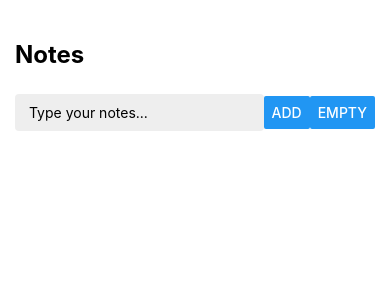
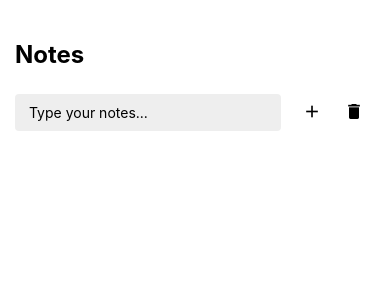
Before and after one commit to Paulsonr/Learning_React_Native, a React Native app: screen / in a window 390 px wide. Shown: the top 300 px of the page. Built offline with nearby package versions, Linux system fonts and the light colour scheme.

Commit message:
Optimized some code

```diff
--- a/Components/NotesInput.jsx
+++ b/Components/NotesInput.jsx
@@ -1,4 +1,5 @@
-import { StyleSheet, View, Button, TextInput } from "react-native";
+import { StyleSheet, View, TextInput } from "react-native";
+import { IconButton } from "react-native-paper";
 
 export default function NotesInput({
   onInputHandler,
@@ -12,8 +13,24 @@ export default function NotesInput({
         style={styles.textInput}
         onChangeText={onInputHandler}
       />
-      <Button title="Add" onPress={onAddNotesHandler} />
-      <Button title="Empty" onPress={onEmptyNotesHandler} />
+      <View style={styles.inputActionsContainer}>
+        <IconButton
+          icon="plus"
+          iconColor="red"
+          size={20}
+          onPress={onAddNotesHandler}
+        />
+        <IconButton
+          icon="delete"
+          iconColor="red"
+          size={20}
+          onPress={onEmptyNotesHandler}
+        />
+        {/* <Pressable style={styles.button} onPress={onEmptyNotesHandler}>
+          <Text style={styles.btn_text}>{"Empty"}</Text>
+        </Pressable> */}
+        {/* <Button title="Add" onPress={onAddNotesHandler} /> */}
+      </View>
     </View>
   );
 }
@@ -22,14 +39,36 @@ const styles = StyleSheet.create({
   inputContainer: {
     flex: 1,
     flexDirection: "row",
-    justifyContent: "space-around",
+    justifyContent: "space-between",
     alignItems: "center",
-    paddingHorizontal: 15,
+    marginHorizontal: 15,
   },
   textInput: {
+    flex: 2,
     backgroundColor: "#eee",
     padding: 10,
-    flex: 1,
     borderRadius: 4,
+    marginRight: 10,
+  },
+  inputActionsContainer: {
+    flexDirection: "row",
+    justifyContent: "space-between",
+    alignItems: "center",
+  },
+  button: {
+    alignItems: "center",
+    justifyContent: "center",
+    padding: 8,
+    borderRadius: 4,
+    elevation: 3,
+    backgroundColor: "green",
+    marginRight: 5,
+  },
+  btn_text: {
+    fontSize: 16,
+    lineHeight: 21,
+    fontWeight: "bold",
+    letterSpacing: 0.25,
+    color: "white",
   },
 });
```
